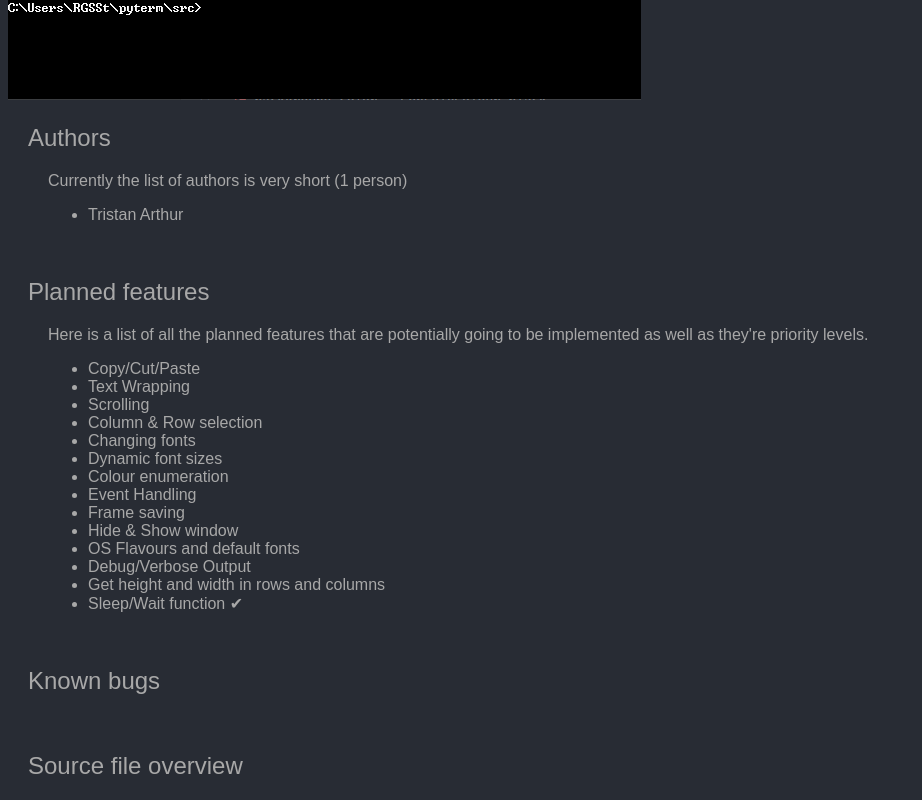
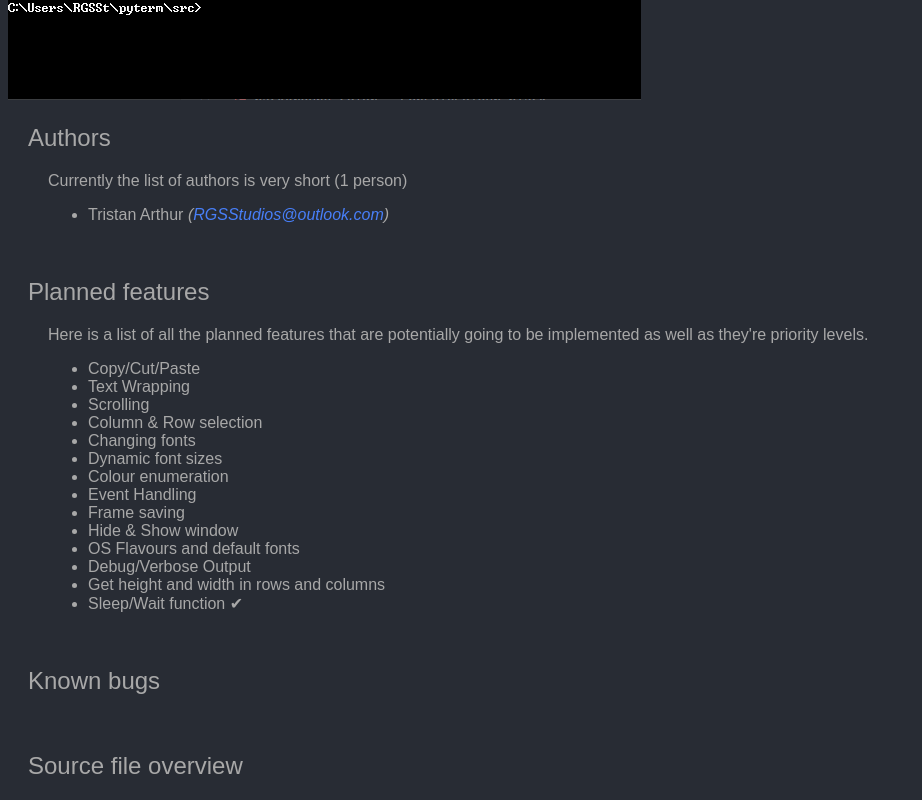
Before and after one commit to TreeStain/pysole, a plain HTML site: page docs/index.html in a window 1280 px wide. Shown: the part 2034-2834 px from the top of the page, without its empty margins (0-922 px from the left). Drawn offline with Linux system fonts and the light colour scheme.

Commit message:
Added email to authors.

```diff
--- a/docs/index.html
+++ b/docs/index.html
@@ -214,7 +214,7 @@
     Currently the list of authors is very short (1 person)
   </p>
   <ul>
-    <li>Tristan Arthur</li>
+    <li>Tristan Arthur <span style='font-style: oblique;'>(<a>RGSStudios@outlook.com</a>)</span></li>
   </ul>
   </br>
   <h2><a name='planned-features' class='heading'>Planned features</a></h2>
```
